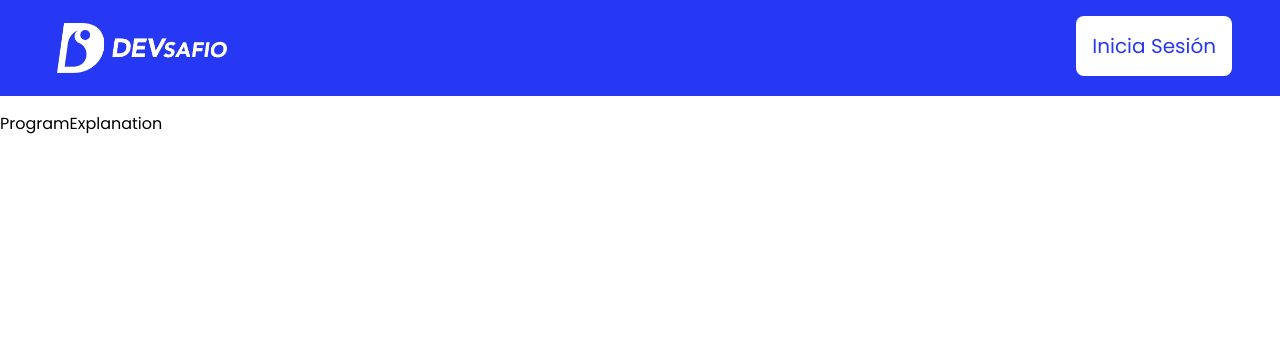
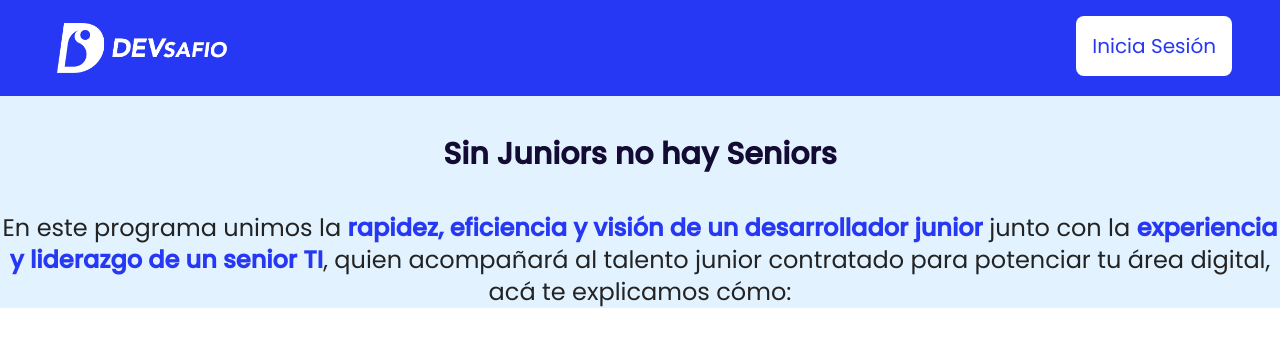
Before and after one commit to dlab-team/C11-Frontend, a React (Vite) app: page / in a window 1280 px wide. Shown: the top 346 px of the page. Built offline with nearby package versions, Linux system fonts and the light colour scheme.

Commit message:
creación del header (título y párrafo)

```diff
--- a/src/App.css
+++ b/src/App.css
@@ -3,6 +3,7 @@
 
 #root {
   font-family: poppins;
+  font-weight: 400;
 }
 
 .logo_blanco {
@@ -26,3 +27,12 @@
 .icon_cel {
   margin: 0 30px;
 }
+
+.fondo_celeste {
+  background-color: #E2F2FE;
+}
+
+.texto_azul {
+  font-weight:600;
+  color: #2738F5;
+}
--- a/src/components/Nav.jsx
+++ b/src/components/Nav.jsx
@@ -38,7 +38,7 @@ const Nav = () => {
       <Disclosure as="nav" className={navColor}>
         {({ open }) => (
           <>
-            <div className="nav mb-4 px-4 sm:px-6 lg:px-8 flex justify-between">
+            <div className="nav px-4 sm:px-6 lg:px-8 flex justify-between">
               <div className="flex-none ">
                 <Link to="/">
                   <img className="logo_blanco" src={logo} alt="Your Company" />
--- a/src/pages/landing/ProgramExplanation.jsx
+++ b/src/pages/landing/ProgramExplanation.jsx
@@ -1,7 +1,24 @@
-
 const ProgramExplanation = () => {
   return (
-    <div>ProgramExplanation</div>
+    <header>
+      <div className="fondo_celeste">
+      <h1 className="pt-10 sm:text-base text-center lg:text-3xl font-semibold text-[#140B34]">
+          Sin Juniors no hay Seniors
+        </h1>
+        <p className="mt-10 text-center lg:text-2xl text-[#232323]">
+          En este programa unimos la{" "}
+          <span className="texto_azul">
+            rapidez, eficiencia y visión de un desarrollador junior
+          </span>{" "}
+          junto con la{" "}
+          <span className="texto_azul">
+            experiencia y liderazgo de un senior TI
+          </span>
+          , quien acompañará al talento junior contratado para potenciar tu área
+          digital, acá te explicamos cómo:
+        </p>
+      </div>
+    </header>
   )
 }
 
```
